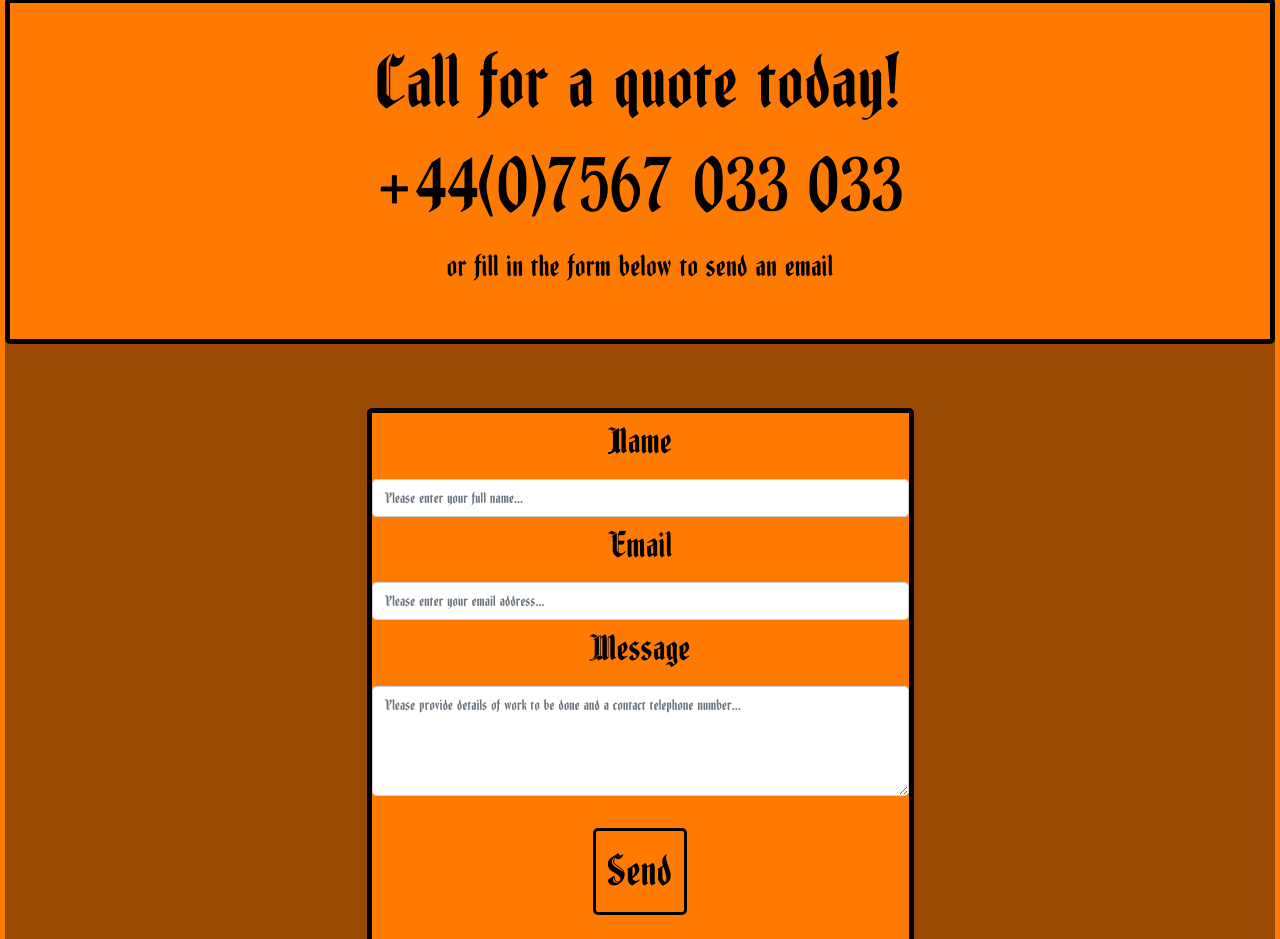
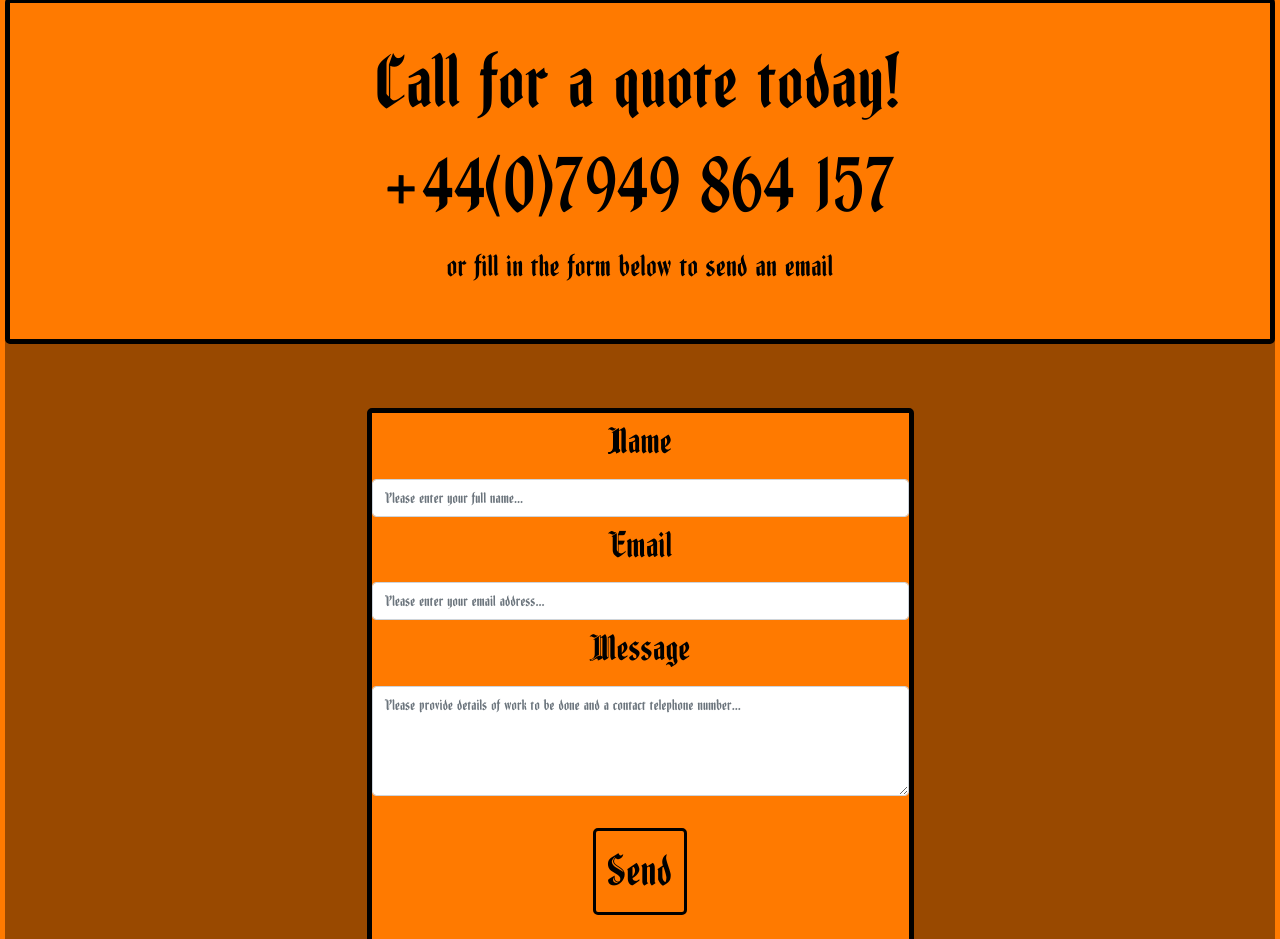
Before and after one commit to mtmgoliath/LeeLucasPlastering, a React (Create React App) app: page / in a window 1280 px wide. Shown: the part 7720-8659 px from the top of the page. Built offline with nearby package versions, Linux system fonts and the light colour scheme.

Commit message:
Updated contact number

```diff
--- a/src/Components/ContactSection/ContactSection.js
+++ b/src/Components/ContactSection/ContactSection.js
@@ -13,7 +13,7 @@ const ContactSection =()=> {
             <Row>
                 <Container id="callToAction">
                     <h2>Call for a quote today!</h2>
-                    <h2> +44(0)7567 033 033</h2>
+                    <h2> +44(0)7949 864 157</h2>
                     <p>or fill in the form below to send an email </p>
                 </Container>
             </Row>
```
